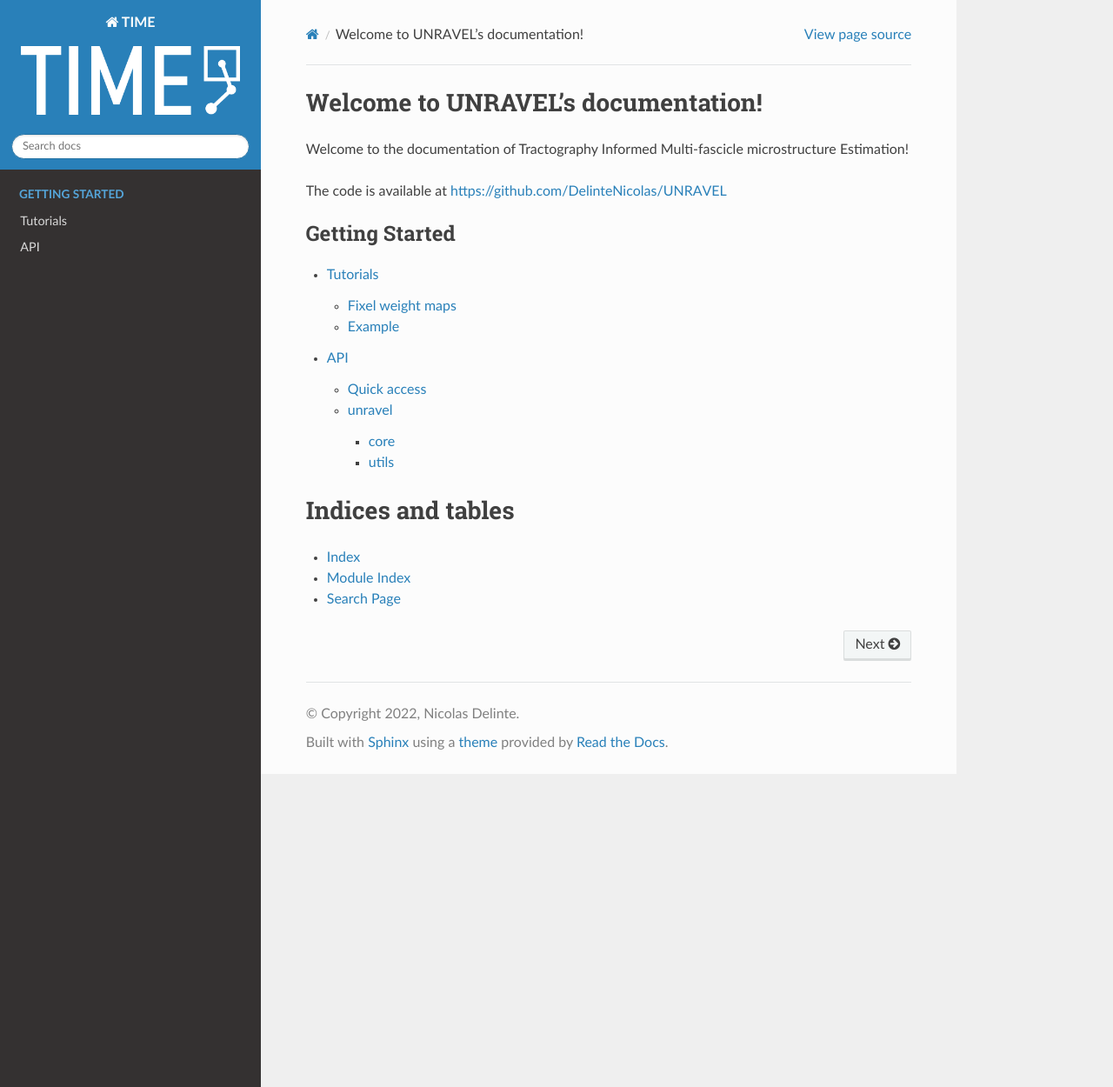
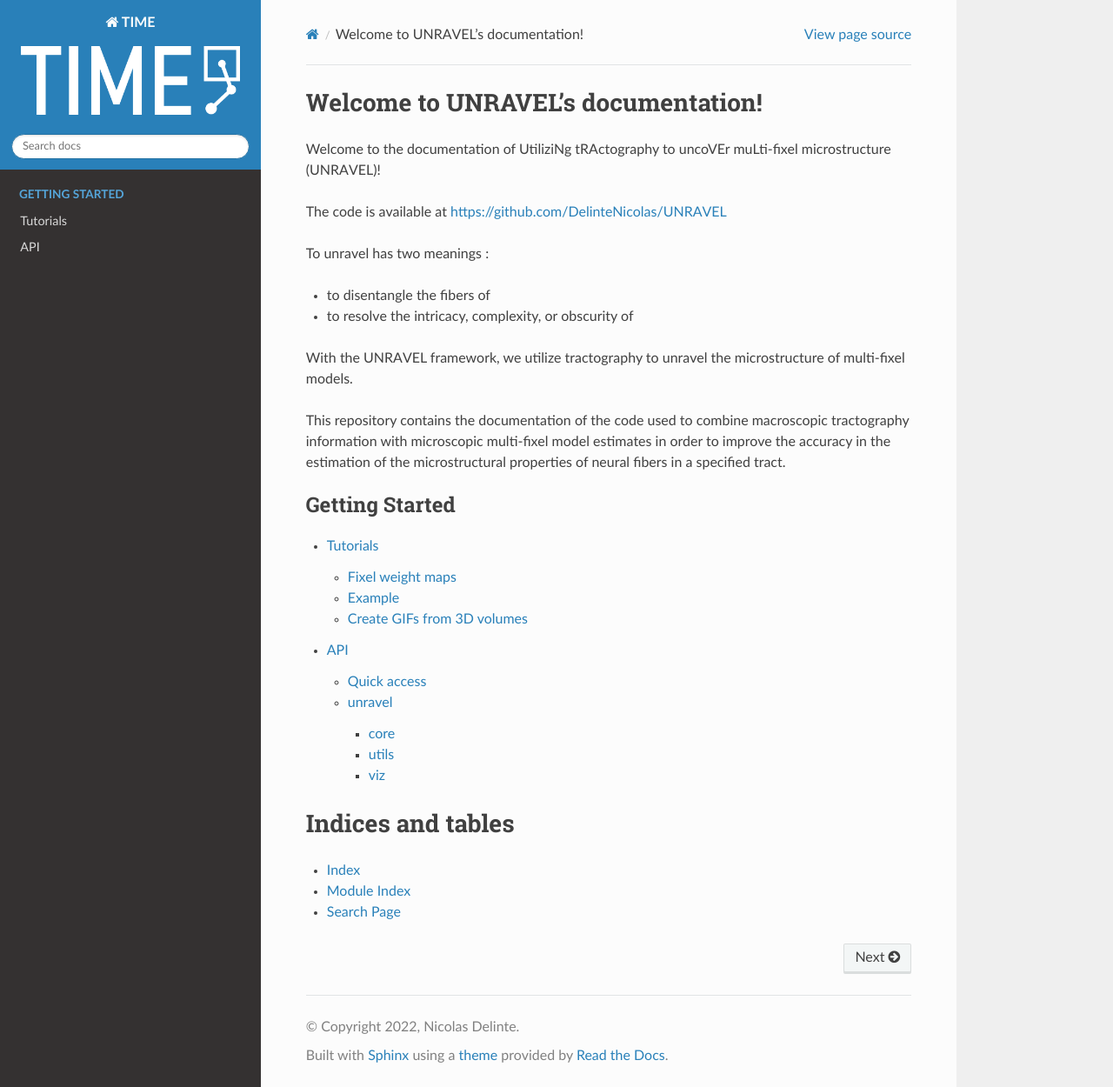
Before and after one commit to DelinteNicolas/UNRAVEL, a Sphinx documentation site: the page built from docs/index.rst, in a window 1280 px wide and 1250 px high. Shown: the whole window at 87% size. Built offline with Sphinx 7.4.7 and the Read the Docs theme 2.0.0, drawn with Linux system fonts in a browser that asks for light colours.

Commit message:
Added more documentation

```diff
--- a/docs/index.rst
+++ b/docs/index.rst
@@ -6,9 +6,17 @@
 Welcome to UNRAVEL's documentation!
 ================================
 
-Welcome to the documentation of Tractography Informed Multi-fascicle microstructure Estimation!
+Welcome to the documentation of UtiliziNg tRActography to uncoVEr muLti-fixel microstructure (UNRAVEL)!
 
 The code is available at https://github.com/DelinteNicolas/UNRAVEL
+
+To unravel has two meanings :
+
+- to disentangle the fibers of
+- to resolve the intricacy, complexity, or obscurity of
+With the UNRAVEL framework, we utilize tractography to unravel the microstructure of multi-fixel models.
+
+This repository contains the documentation of the code used to combine macroscopic tractography information with microscopic multi-fixel model estimates in order to improve the accuracy in the estimation of the microstructural properties of neural fibers in a specified tract.
 
 .. toctree::
    :caption: Getting Started
```
Also changed, not shown: docs/api.rst (+8 -0 lines), docs/tutorials.rst (+22 -0 lines), docs/imgs/rgb.gif (added), 1 other file.
